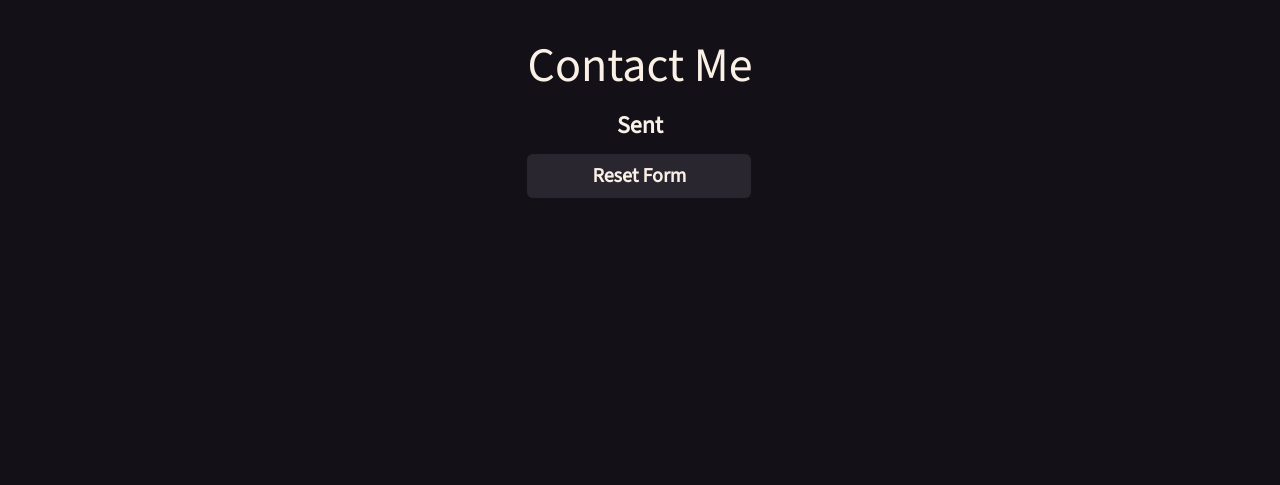
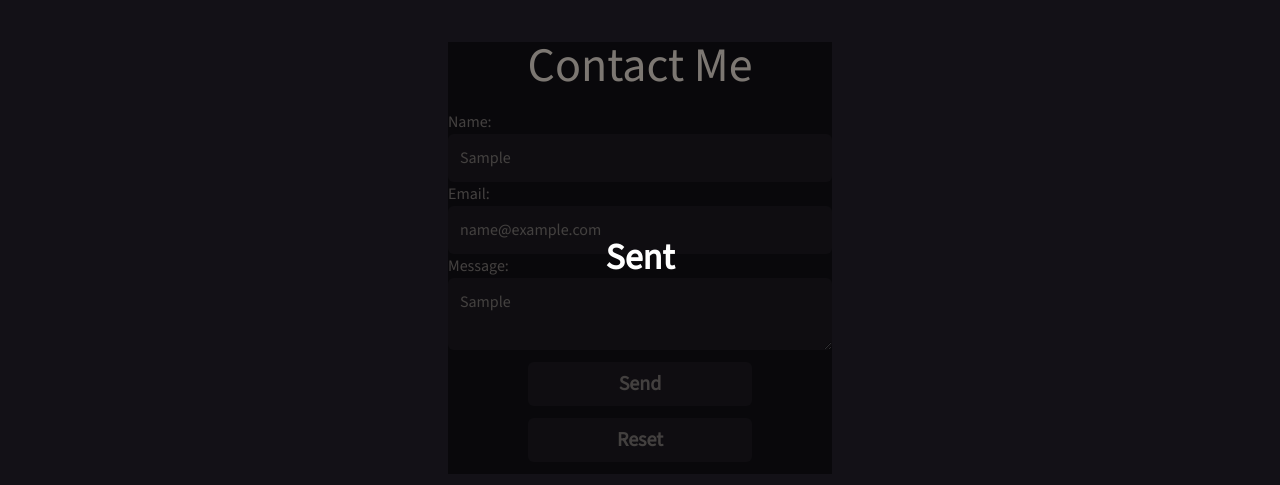
Before and after one commit to lhlamar/nextjs-training, a Next.js app: page / in a window 1280 px wide. Both pictures are taken after typing "Sample", "name@example.com", "Sample" into the empty fields and a click on the button "Send". Shown: the part 381-866 px from the top of the page. Before the commit the page ends 800 px from the top, so only its background shows below. Built offline with nearby package versions, Linux system fonts and the light colour scheme.

Commit message:
added transulscent styling to the contact me form when you click send, needs to be workshopped

```diff
--- a/src/components/ContactForm.tsx
+++ b/src/components/ContactForm.tsx
@@ -42,13 +42,13 @@ export default function ContactForm() {
     };
 
     return (
-        <div>
-            <h1 className="text-center text-5xl">
+        <div className="relative w-96 m-auto">
+            <h1 className="text-center text-5xl mb-5">
                 Contact Me
             </h1>
 
-            {!isSubmitted ? (
-                <form className="flex flex-col w-96 space-y-2" onSubmit={handleSubmit}>
+            <div className={`flex flex-col w-full space-y-2 ${isSubmitted ? 'opacity-50' : 'opacity-100'}`}>
+                <form className="flex flex-col w-full" onSubmit={handleSubmit}>
                     <div className="w-full flex flex-col">
                         <label htmlFor="name">Name:</label>
                         <input
@@ -85,7 +85,6 @@ export default function ContactForm() {
                         <button type="submit" className="text-xl w-56 font-bold hover:bg-foreground hover:text-background text-foreground bg-darker p-2 rounded-md transition-colors duration-300">
                             Send
                         </button>
-                        {/* Moved Reset button into the same container */}
                         <button
                             type="button"
                             onClick={handleResetForm}
@@ -94,18 +93,11 @@ export default function ContactForm() {
                         </button>
                     </div>
                 </form>
-            ) : (
-                <div className="text-center py-5">
-                    <p className="text-2xl font-semibold">{responseMessage}</p>
-                    {/* Centered Reset button when form is submitted */}
-                    <div className="flex flex-col m-auto space-y-3 py-3">
-                        <button
-                            type="button"
-                            onClick={handleResetForm}
-                            className="text-xl w-56 font-bold hover:bg-foreground hover:text-background text-foreground bg-darker p-2 rounded-md transition-colors duration-300">
-                            Reset Form
-                        </button>
-                    </div>
+            </div>
+
+            {isSubmitted && (
+                <div className="absolute inset-0 flex items-center justify-center bg-black bg-opacity-50">
+                    <p className="text-4xl font-bold text-white">Sent</p>
                 </div>
             )}
         </div>
```
